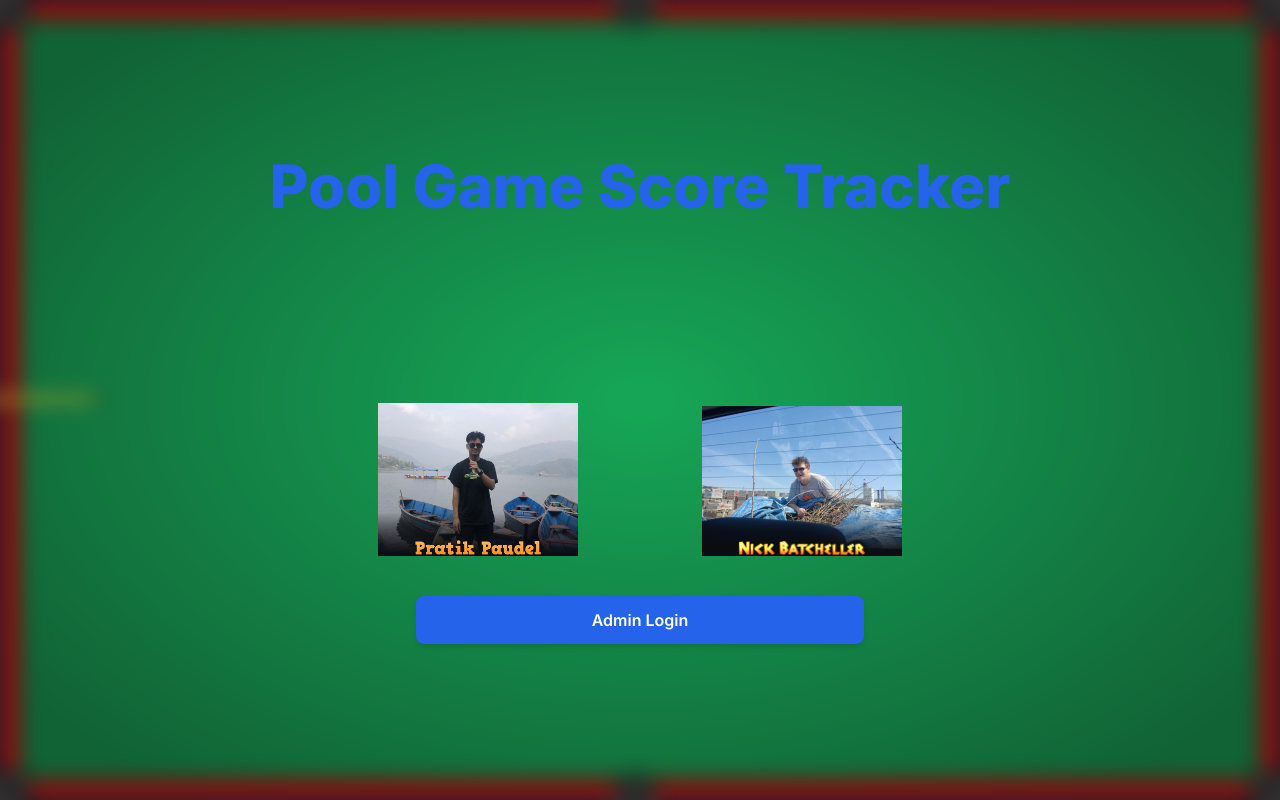
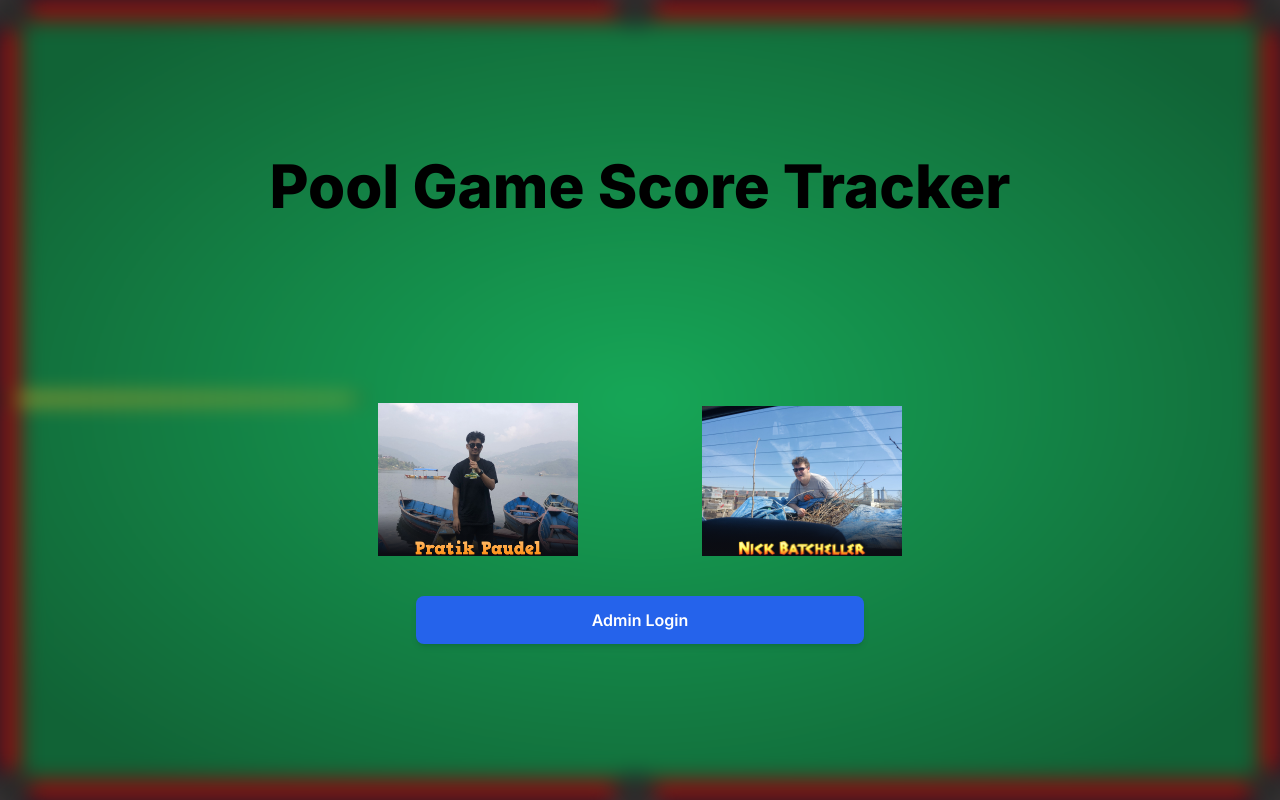
Before and after one commit to PratikPaudel/pool-scoreboard, a Next.js app: page / in a window 1280 px wide. Built offline with nearby package versions, Linux system fonts and the light colour scheme; no server answers; the database is empty.

Commit message:
styling updates

```diff
--- a/app/components/PoolTable.css
+++ b/app/components/PoolTable.css
@@ -26,7 +26,7 @@
     display: block;
     width: 100vw;
     height: 100vh;
-    position: fixed;
+    position: absolute;
     top: 0;
     left: 0;
     border: 20px solid #8e1111;
@@ -136,7 +136,7 @@
     display: block;
     position: absolute;
     top: 50%;
-    left: -260px;
+    left: 0px;
     margin-top: -5px;
     border-left: 350px solid #d2ae2a;
     border-top: 2px solid transparent;
--- a/app/page.js
+++ b/app/page.js
@@ -30,7 +30,7 @@ const Home = () => {
         <div className="relative py-4 md:py-10 flex flex-col gap-8 sm:gap-10 items-center">
             <PoolTable /> {/* Add the PoolTable component */}
             <h1 className="text-4xl sm:text-5xl md:text-6xl text-center font-extrabold">
-                <span className="text-blue-600">Pool Game Score Tracker </span>
+                <span className="text-white-600">Pool Game Score Tracker </span>
             </h1>
             <div className={"flex flex-row gap-4 sm:gap-6 items-center"}>
                 <a href="" target="_blank" rel="noopener noreferrer">
@@ -53,7 +53,7 @@ const Home = () => {
                     <div className="card">
                         <div className="wrapper">
                             <div className="text-center">
-                                <h3 className="text-6xl background-animate bg-gradient-to-r from-indigo-500 via-green-500 to-pink-500 bg-clip-text flex justify-center items-center content-center w-full text-transparent text-6xl select-none py-10">{scores.nick}</h3>
+                                <h3 className="text-6xl background-animate bg-gradient-to-r from-purple-500 via-white-500 to-yellow-500 bg-clip-text flex justify-center items-center content-center w-full text-transparent text-6xl select-none py-10">{scores.nick}</h3>
                             </div>
                             <img src="/nick.png"
                                  className="cover-image" alt=""/>
```
